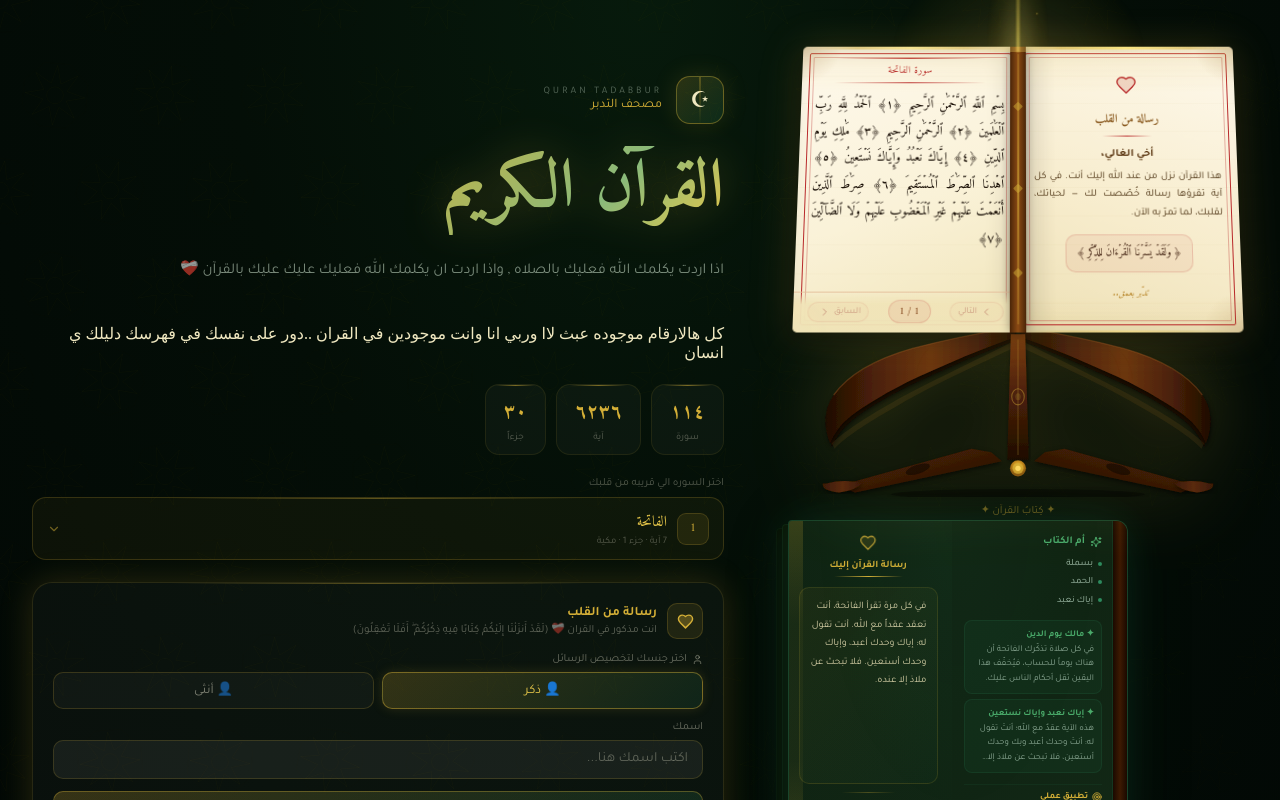
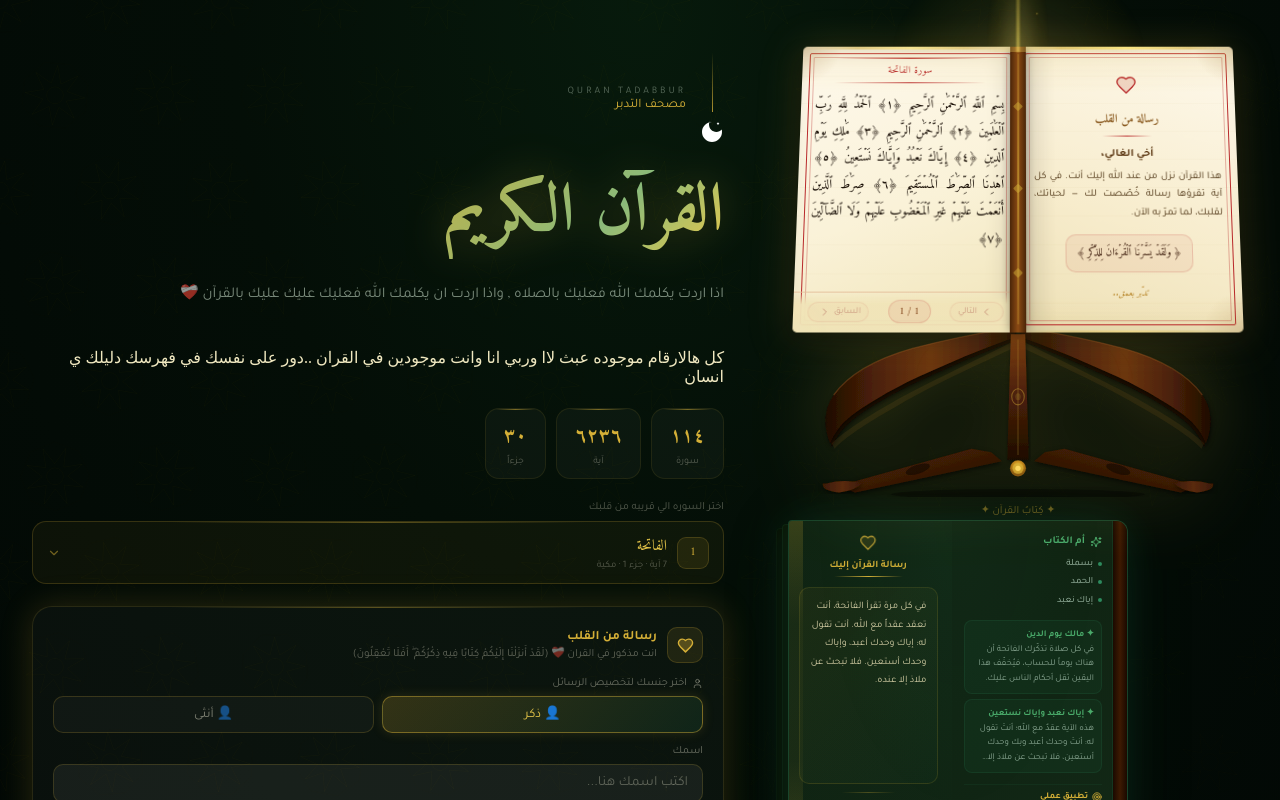
Before and after one commit to Majidahcode/quran-tadabbur, a Next.js app: page / in a window 1280 px wide. Built offline with nearby package versions, Linux system fonts and the light colour scheme; a web font is replaced by a local one.

Commit message:
Update HomePage.jsx

```diff
--- a/components/HomePage.jsx
+++ b/components/HomePage.jsx
@@ -160,17 +160,34 @@ export default function HomePage({
             {/* Logo */}
             <div style={{ display:"flex", alignItems:"center", gap:"14px" }}>
               <div style={{
-                width:"48px", height:"48px", borderRadius:"14px", flexShrink:0,
-                background:"linear-gradient(135deg,rgba(212,175,55,.18),rgba(45,138,94,.18))",
-                border:"1px solid rgba(212,175,55,.4)",
-                display:"flex", alignItems:"center", justifyContent:"center",
-                boxShadow:"0 0 24px rgba(212,175,55,.15)",
-                position:"relative", overflow:"hidden",
-              }}>
-                <div style={{ position:"absolute",top:0,left:"50%",transform:"translateX(-50%)",
-                  width:"1px",height:"48px",background:"linear-gradient(180deg,rgba(212,175,55,.6),transparent)" }}/>
-                <span style={{ fontSize:"22px" }}>☪</span>
-              </div>
+  position: "relative",
+  display: "flex",
+  flexDirection: "column",
+  alignItems: "center"
+}}>
+  {/* 1. الخط المذهب العلوي (Golden Thread) */}
+  <div style={{
+    width: "1px",
+    height: "60px",
+    background: "linear-gradient(180deg, transparent, rgba(212, 175, 55, 0.8))"
+  }} />
+
+  {/* 2. أيقونة الهلال والنجمة (SVG White) لضمان اللون الأبيض الصريح */}
+  <div style={{ marginTop: "8px" }}>
+    <svg
+      width="24"
+      height="24"
+      viewBox="0 0 24 24"
+      fill="none"
+      xmlns="http://www.w3.org/2000/svg"
+    >
+      <path
+        d="M12 2C6.47715 2 2 6.47715 2 12C2 17.5228 6.47715 22 12 22C17.5228 22 22 17.5228 22 12C22 11.1373 21.8906 10.3001 21.6853 9.5C20.409 10.9931 18.5178 12 16.4 12C12.313 12 9 8.687 9 4.6C9 3.61114 9.19442 2.66771 9.54563 1.80532C10.3121 1.93291 11.1276 2 12 2ZM18 2L18.435 2.88197L19.4142 3L18.7071 3.70711L18.8727 4.68614L18 4.22361L17.1273 4.68614L17.2929 3.70711L16.5858 3L17.565 2.88197L18 2Z"
+        fill="white"
+      />
+    </svg>
+  </div>
+</div>
               <div>
                 <div style={{ color:"rgba(200,220,200,.4)",fontSize:"10px",letterSpacing:"3px",fontFamily:"Tajawal,sans-serif" }}>QURAN TADABBUR</div>
                 <div style={{ color:"#d4af37",fontSize:"13px",fontFamily:"Tajawal,sans-serif" }}>مصحف التدبر</div>
```
